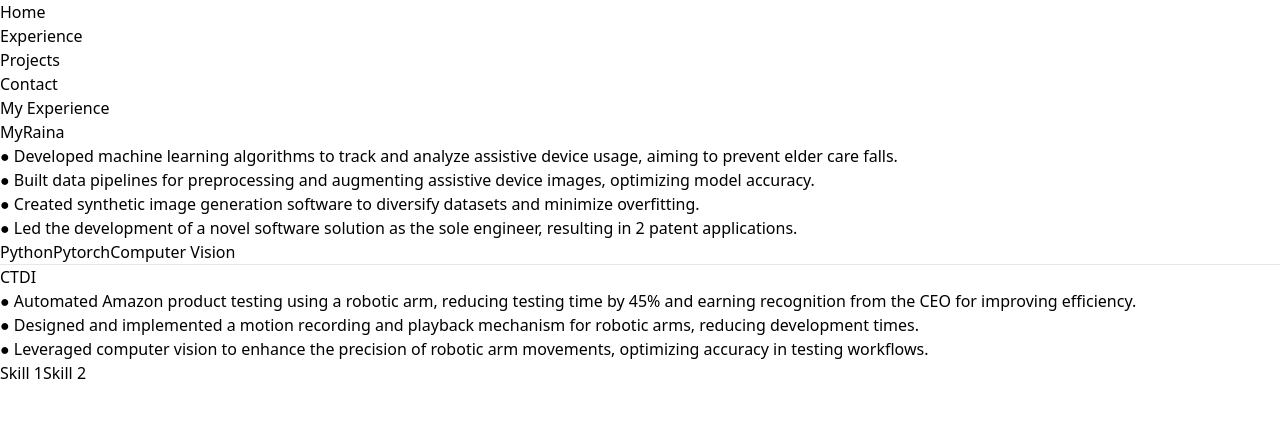
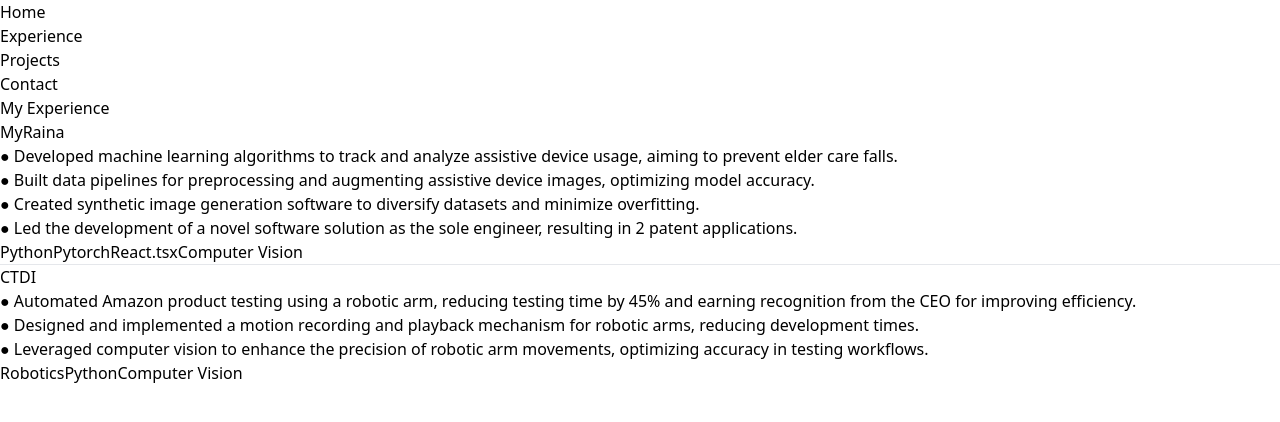
Before and after one commit to Mikias7/portfolio2, a React (Vite) app in the folder portfolio/: page /portfolio2/experience in a window 1280 px wide. Shown: the top 422 px of the page. Built offline with nearby package versions, Linux system fonts and the light colour scheme.

Commit message:
Polished Contacts, Experience, and Home page

```diff
--- a/portfolio/src/Pages/Contact.jsx
+++ b/portfolio/src/Pages/Contact.jsx
@@ -17,7 +17,7 @@
 
           {/* Description */}
           <p className="font-serif text-lg mb-6">
-            Let’s talk! Got an idea or just bored? I answer emails faster than I fix bugs.
+            {/* Let’s talk! Got an idea or just bored? I answer emails faster than I fix bugs. */}
           </p>
 
           {/* Contact form */}
--- a/portfolio/src/Pages/Experience.jsx
+++ b/portfolio/src/Pages/Experience.jsx
@@ -34,6 +34,7 @@
           <div className="flex flex-wrap gap-2 mt-2">
             <span className="px-3 py-1 bg-red-100 text-red-700 rounded-full text-sm font-semibold">Python</span>
             <span className="px-3 py-1 bg-red-100 text-red-700 rounded-full text-sm font-semibold">Pytorch</span>
+            <span className="px-3 py-1 bg-red-100 text-red-700 rounded-full text-sm font-semibold">React.tsx</span>
             <span className="px-3 py-1 bg-red-100 text-red-700 rounded-full text-sm font-semibold">Computer Vision</span>
           </div>
 
@@ -72,8 +73,9 @@
 
           {/* Skills */}
           <div className="flex flex-wrap gap-2 mt-2">
-            <span className="px-3 py-1 bg-red-100 text-red-700 rounded-full text-sm font-semibold">Skill 1</span>
-            <span className="px-3 py-1 bg-red-100 text-red-700 rounded-full text-sm font-semibold">Skill 2</span>
+            <span className="px-3 py-1 bg-red-100 text-red-700 rounded-full text-sm font-semibold">Robotics</span>
+            <span className="px-3 py-1 bg-red-100 text-red-700 rounded-full text-sm font-semibold">Python</span>
+            <span className="px-3 py-1 bg-red-100 text-red-700 rounded-full text-sm font-semibold">Computer Vision</span>
           </div>
 
           {/* Button
--- a/portfolio/src/Pages/Home.jsx
+++ b/portfolio/src/Pages/Home.jsx
@@ -17,9 +17,9 @@
                 <div className="absolute inset-0 bg-gradient-to-r from-red-700 to-white opacity-50 blur-lg saturate-200"></div>
 
                 {/* Text content stays sharp */}
-                <div className="relative text-lg text-black p-6 font-serif">
-                    <p>a student who gets a kick out of turning ideas into working software. From simulation programs to AI</p>
-                    <p>experiments and full-stack projects, I love tackling challenges that make me think—and occasionally break</p>
+                <div className="relative text-lg text-black p-6 font-serif text-center">
+                    <p>a student who gets a kick out of turning ideas into working software. From full-stack projects to AI</p>
+                    <p>experiments and simulation programs, I love tackling challenges that make me think—and occasionally break</p>
                     <p>things—until they actually work. Learning fast, adapting faster, and having fun along the way is my style.</p>
                 </div>
             </div>
@@ -30,7 +30,8 @@
   {/* Heading */}
   <div>
     <p className="font-serif text-2xl text-red-700 drop-shadow-lg">
-      These are my go-to superpowers (no cape required):
+      {/* These are my go-to superpowers (no cape required): */}
+      Core competencies:
     </p>
   </div>
 
@@ -51,8 +52,8 @@
 
     <ul className="space-y-2">
       <li className="hover:text-red-500 transition-colors duration-200">Javascript</li>
-      <li className="hover:text-red-500 transition-colors duration-200">Blender</li>
-      <li className="hover:text-red-500 transition-colors duration-200">CAD</li>
+      <li className="hover:text-red-500 transition-colors duration-200">Robotics</li>
+      <li className="hover:text-red-500 transition-colors duration-200">MySQL</li>
     </ul>
 
   </div>
```
